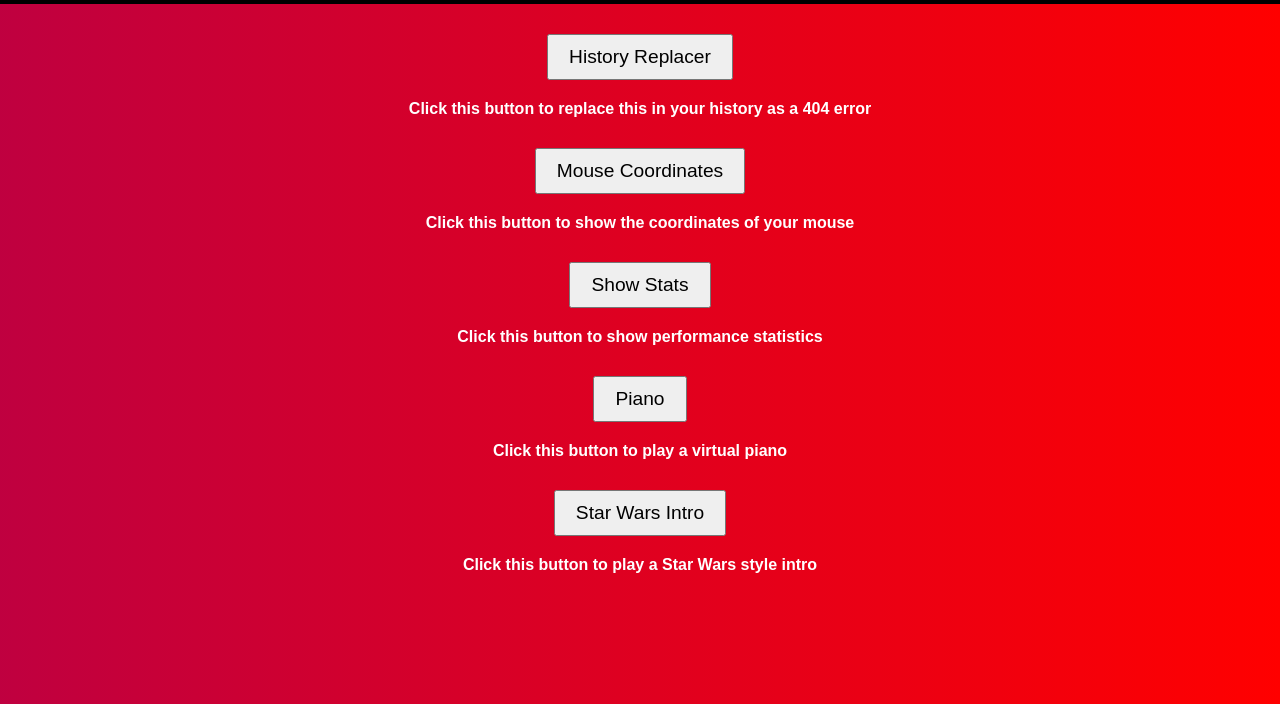
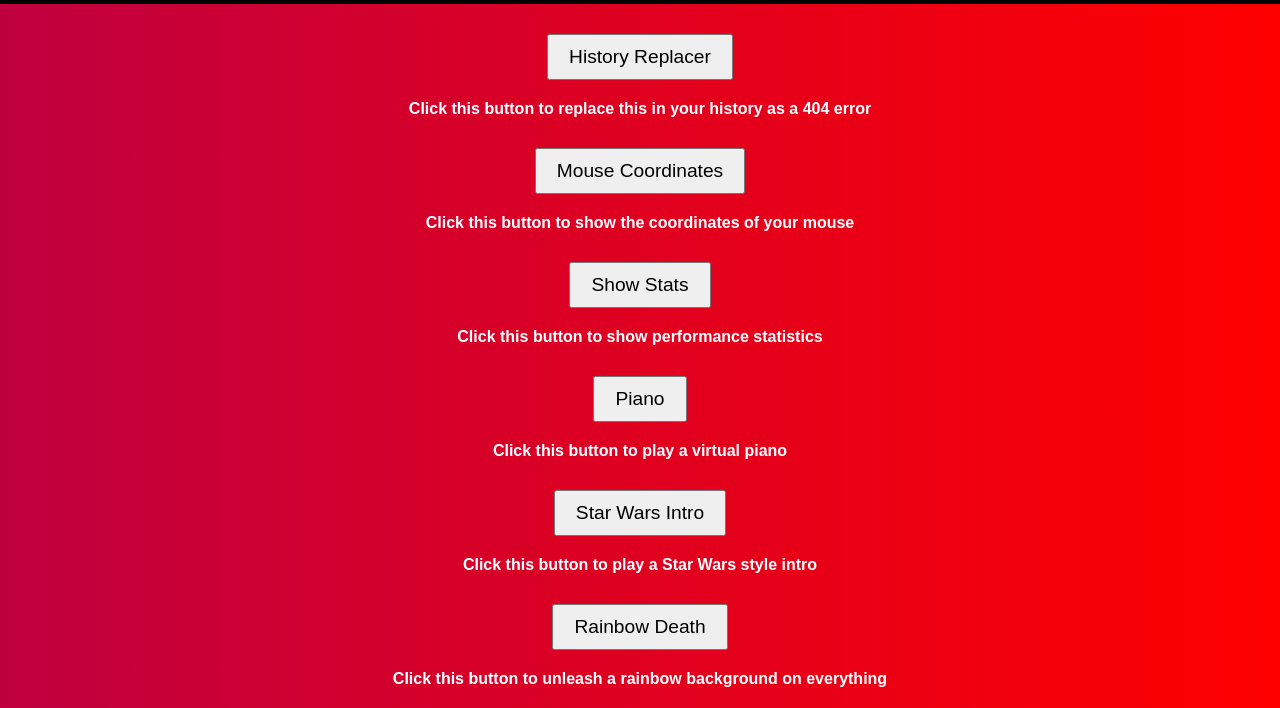
Before and after one commit to DucksPondWebsite/bookmarklets, a plain HTML site: page index.html in a window 1280 px wide. Shown: the part 96-804 px from the top of the page. Drawn offline with Linux system fonts and the light colour scheme.

Commit message:
Update index.html

```diff
--- a/index.html
+++ b/index.html
@@ -82,6 +82,9 @@
 
         <button onclick="starWarsIntro()">Star Wars Intro</button>
         <p><b>Click this button to play a Star Wars style intro</b></p>
+
+        <button onclick="rainbowDeath()">Rainbow Death</button>
+        <p><b>Click this button to unleash a rainbow background on everything</b></p>
     </div>
 
     <div id="coordinates"></div>
@@ -151,6 +154,17 @@
                 b.play()
             })(document);
         }
+
+        function rainbowDeath() {
+            function a(e) {
+                var n = e.childNodes;
+                for (var i in n) {
+                    a(n[i]);
+                    if (n[i].style) n[i].style.backgroundImage = "url(http://bgreco.net/rainbowbg.gif)";
+                }
+            }
+            a(document);
+        }
     </script>
 </body>
 </html>
```
